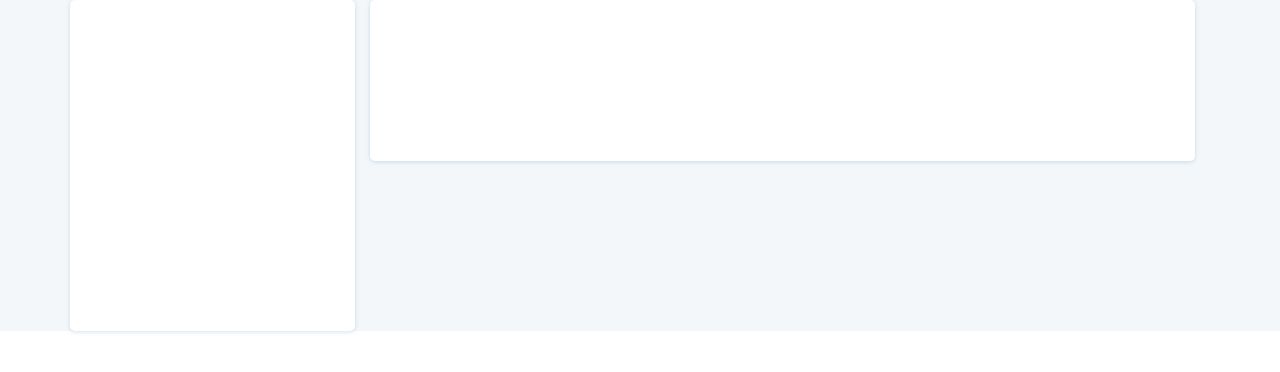
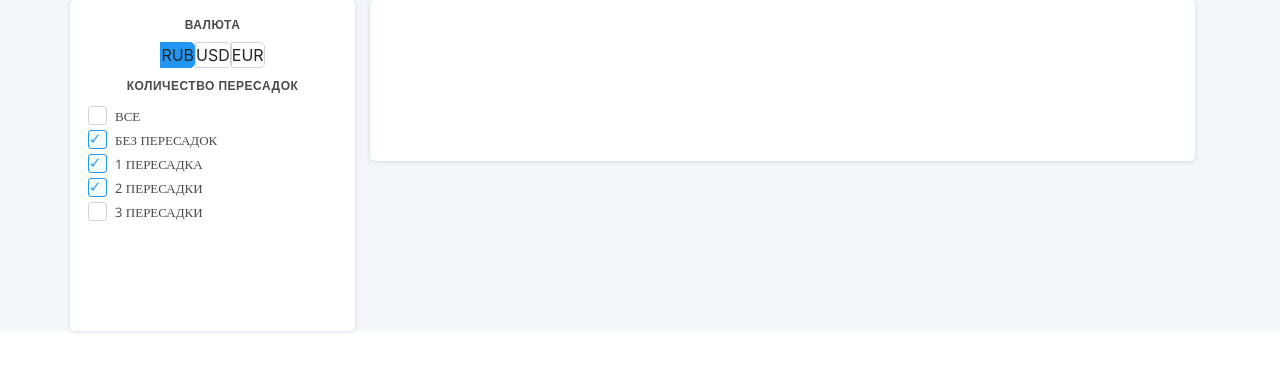
Before and after one commit to fryggr/aviasales-test, a React (Create React App) app: page / in a window 1280 px wide. Shown: the top 372 px of the page. Built offline with nearby package versions, Linux system fonts and the light colour scheme.

Commit message:
add Filters block

```diff
--- a/package.json
+++ b/package.json
@@ -4,6 +4,7 @@
   "private": true,
   "dependencies": {
     "bootstrap": "^4.3.1",
+    "node-sass": "^4.11.0",
     "react": "^16.8.2",
     "react-dom": "^16.8.2",
     "react-scripts": "2.1.5"
--- a/public/index.html
+++ b/public/index.html
@@ -14,6 +14,7 @@
     -->
     <link rel="manifest" href="%PUBLIC_URL%/manifest.json" />
 		<link rel="stylesheet" href="https://stackpath.bootstrapcdn.com/bootstrap/4.3.1/css/bootstrap.min.css" integrity="sha384-ggOyR0iXCbMQv3Xipma34MD+dH/1fQ784/j6cY/iJTQUOhcWr7x9JvoRxT2MZw1T" crossorigin="anonymous">
+    <link href="https://fonts.googleapis.com/css?family=Open+Sans:400,600" rel="stylesheet">
     <!--
       Notice the use of %PUBLIC_URL% in the tags above.
       It will be replaced with the URL of the `public` folder during the build.
--- a/src/App.css
+++ /dev/null
@@ -1,49 +0,0 @@
-.App {
-  text-align: center;
-	background: #F3F7FA;
-}
-
-.App-logo {
-  animation: App-logo-spin infinite 20s linear;
-  height: 40vmin;
-  pointer-events: none;
-}
-
-.App-header {
-  background-color: #282c34;
-  min-height: 100vh;
-  display: flex;
-  flex-direction: column;
-  align-items: center;
-  justify-content: center;
-  font-size: calc(10px + 2vmin);
-  color: white;
-}
-
-.App-link {
-  color: #61dafb;
-}
-
-.Filters{
-	height: 331px;
-}
-
-.Tickets__item{
-	height: 161px;
-}
-
-.Filters,
-.Tickets__item {
-	background: #fff;
-	box-shadow: 0 1px 4px rgba(91, 137, 164, 0.25);
-	border-radius: 5px;
-}
-
-@keyframes App-logo-spin {
-  from {
-    transform: rotate(0deg);
-  }
-  to {
-    transform: rotate(360deg);
-  }
-}
--- a/src/App.js
+++ b/src/App.js
@@ -1,5 +1,5 @@
 import React, { Component } from 'react';
-import './App.css'
+import './App.scss'
 
 class App extends Component {
   render() {
@@ -8,8 +8,31 @@ class App extends Component {
 				<div className="container">
 					<div className="row">
 						<div className="col-3 Filters">
-							<div className="Filters__currency">
-								<h3 class></h3>
+							<div className="Currency">
+								<h3 className="Filters__title">ВАЛЮТА</h3>
+                <div className="Currency__radio">
+                  <input type="radio" className="Currency__input" name="currency" value="rub" id="rub" checked/>
+                	<label htmlFor="rub">rub</label>
+                  <input type="radio" className="Currency__input" name="currency" value="usd" id="usd" />
+                	<label htmlFor="usd">usd</label>
+                  <input type="radio" className="Currency__input" name="currency" value="eur" id="eur" />
+                	<label htmlFor="eur">eur</label>
+                </div>
+							</div>
+							<div className="Transfer">
+								<h3 className="Filters__title">КОЛИЧЕСТВО ПЕРЕСАДОК</h3>
+                <div className="Transfer__check">
+                  <input type="checkbox" className="Transfer__input" name="transfer" value="all-transfers" id="all-transfers" />
+                	<label htmlFor="all-transfers">Все</label>
+                  <input type="checkbox" className="Transfer__input" name="transfer" value="without-transfer" id="without-transfer" checked/>
+                	<label htmlFor="without-transfer">Без пересадок</label>
+                  <input type="checkbox" className="Transfer__input" name="transfer" value="1-transfer" id="1-transfer" checked/>
+                	<label htmlFor="1-transfer">1 пересадка</label>
+                  <input type="checkbox" className="Transfer__input" name="transfer" value="2-transfer" id="2-transfer" checked/>
+                	<label htmlFor="2-transfer">2 пересадки</label>
+                  <input type="checkbox" className="Transfer__input" name="transfer" value="3-transfer" id="3-transfer" />
+                	<label htmlFor="3-transfer">3 пересадки</label>
+                </div>
 							</div>
 						</div>
 						<div className="col-9 Tickets">
--- /dev/null
+++ b/src/App.scss
@@ -0,0 +1,120 @@
+.App {
+  text-align: center;
+	background: #F3F7FA;
+}
+
+.App-logo {
+  animation: App-logo-spin infinite 20s linear;
+  height: 40vmin;
+  pointer-events: none;
+}
+
+.App-header {
+  background-color: #282c34;
+  min-height: 100vh;
+  display: flex;
+  flex-direction: column;
+  align-items: center;
+  justify-content: center;
+  font-size: calc(10px + 2vmin);
+  color: white;
+}
+
+.App-link {
+  color: #61dafb;
+}
+
+@keyframes App-logo-spin {
+  from {
+    transform: rotate(0deg);
+  }
+  to {
+    transform: rotate(360deg);
+  }
+}
+
+.Filters{
+	height: 331px;
+  padding: 15px;
+}
+
+.Tickets__item{
+	height: 161px;
+}
+
+.Filters,
+.Tickets__item {
+	background: #fff;
+	box-shadow: 0 1px 4px rgba(91, 137, 164, 0.25);
+	border-radius: 5px;
+}
+
+.Filters__title{
+  color: #4a4a4a;
+  font-family: 'Open Sans', sans-serif;
+  font-size: 0.75rem;
+  font-weight: 600;
+  letter-spacing: 0.031rem;
+  line-height: 1.188rem;
+}
+
+.Currency__input{
+  display: none;
+
+  & + label {
+		cursor: pointer;
+    text-transform: uppercase;
+    border-radius: 0 5px 5px 0;
+    border: 1px solid #d2d5d6;
+    background: none;
+
+     &:hover {
+      background-color: #f2fcff;
+      border-color: #2196f3;
+     }
+	}
+
+	&:checked + label {
+		background-color: #2196f3;
+    border-color: #2196f3;
+	}
+}
+
+.Transfer__input{
+  display: none;
+
+  & + label {
+    text-transform: uppercase;
+    margin: 0;
+    cursor: pointer;
+    position: relative;
+    padding-left: 30px;
+    color: #4a4a4a;
+    font-family: "Open Sans";
+    font-size: 0.813rem;
+    line-height: 1;
+    width: 100%;
+    text-align: left;
+
+    &:before {
+      content: "";
+      font-size: 15px;
+      color: #3e9ce8;
+      top: -4px;
+      left: 3px;
+      margin-right: 14px;
+      position: absolute;
+      border-radius: 3px;
+      border: 1px solid #d2d5d6;
+      background-color: #ffffff;
+      width: 19px;
+      height: 19px;
+    }
+	}
+
+	&:checked + label:before {
+    content: "\2713";
+    border: 1px solid #2196f3;
+    background-color: #f2fcff;
+  }
+}
```
Also changed, not shown: 1 other file (tests, documents, lock files or other folders).
